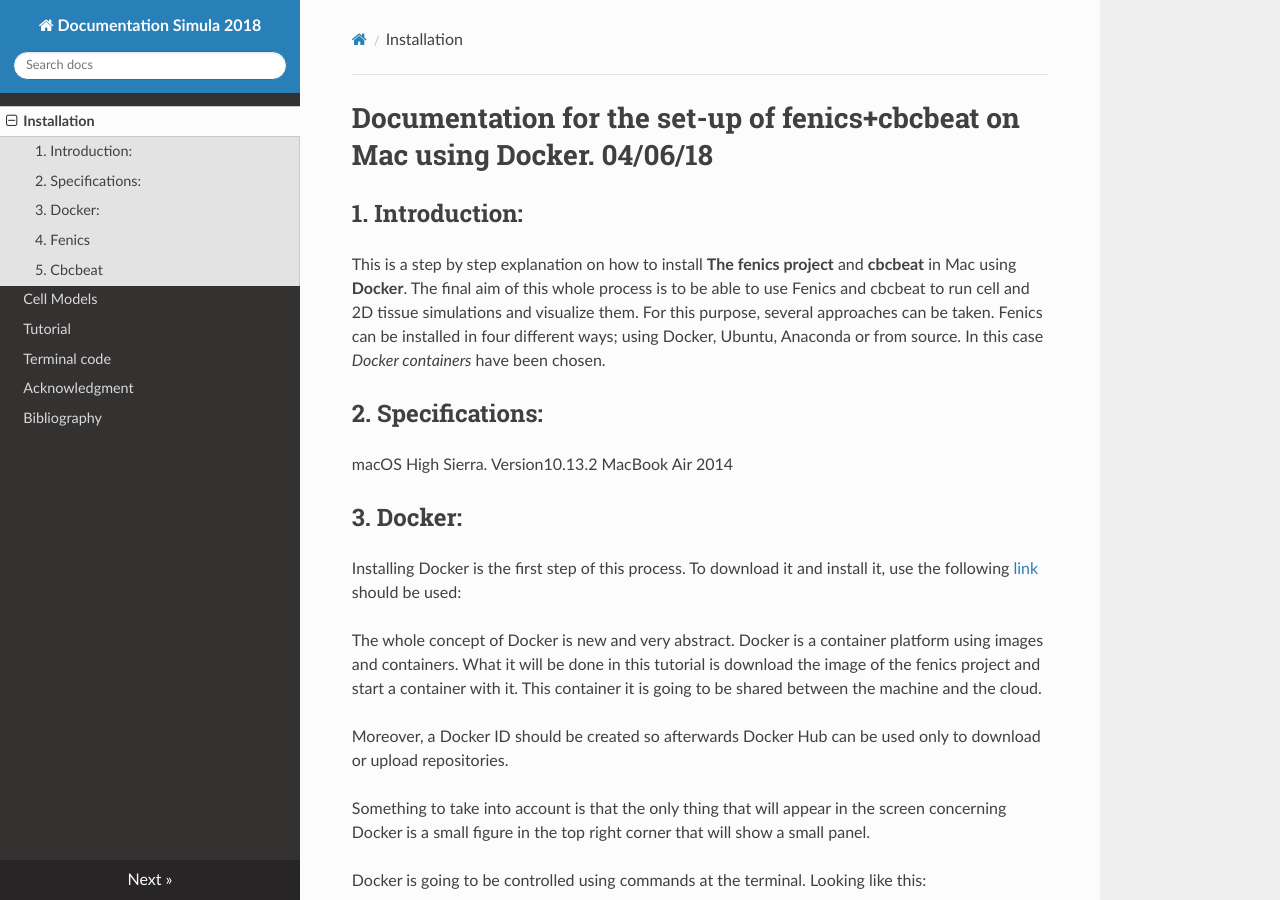
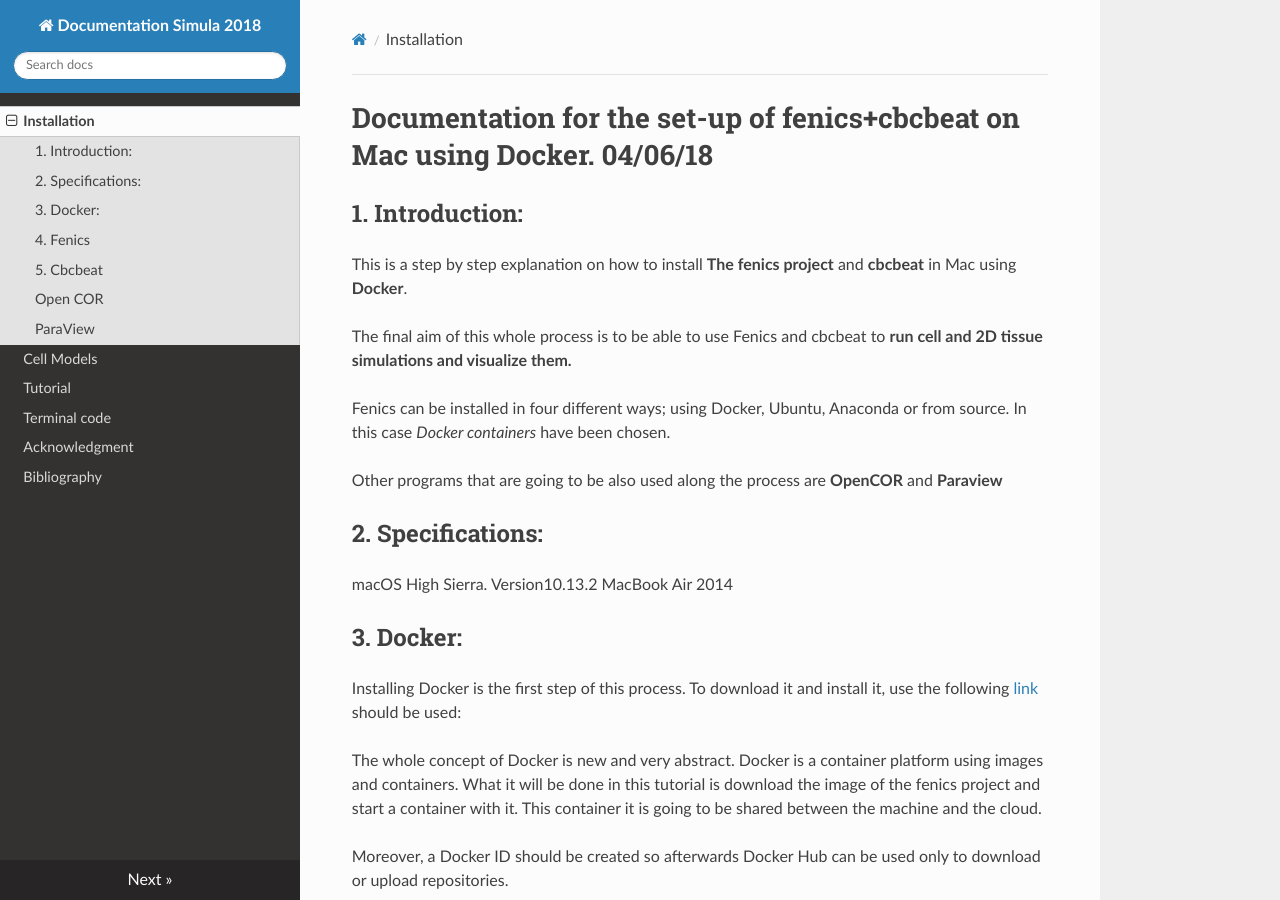
Before and after one commit to ErikaKvalem/Documentation-2018-MkDocs, an MkDocs documentation site: the page built from docs/index.md, in a window 1280 px wide and 900 px high. Built offline with MkDocs 1.6.1, drawn with Linux system fonts in a browser that asks for light colours; nearby versions of some CDN libraries; formulas are drawn with MathJax 3; old or Windows-style settings are respelled for this version of MkDocs.

Commit message:
Update index.md

```diff
--- a/docs/index.md
+++ b/docs/index.md
@@ -3,8 +3,12 @@
 ## 1.	Introduction:
 
 This is a step by step explanation on how to install **The fenics project** and **cbcbeat** in Mac using **Docker**.
-The final aim of this whole process is to be able to use Fenics and cbcbeat to run cell and 2D tissue simulations and visualize them.
-For this purpose, several approaches can be taken. Fenics can be installed in four different ways; using Docker, Ubuntu, Anaconda or from source. In this case *Docker containers* have been chosen.
+
+The final aim of this whole process is to be able to use Fenics and cbcbeat to **run cell and 2D tissue simulations and visualize them.**
+
+Fenics can be installed in four different ways; using Docker, Ubuntu, Anaconda or from source. In this case *Docker containers* have been chosen.
+
+Other programs that are going to be also used along the process are **OpenCOR** and **Paraview**
 
 ## 2.	Specifications:
 
@@ -275,3 +279,7 @@ Then run in the terminal:
 
 
 To see the full process done in the terminal during the installation of cbcbeat and the expected output of the commands go to **Terminal Code** in this documentation.
+
+## Open COR
+
+## ParaView
```
